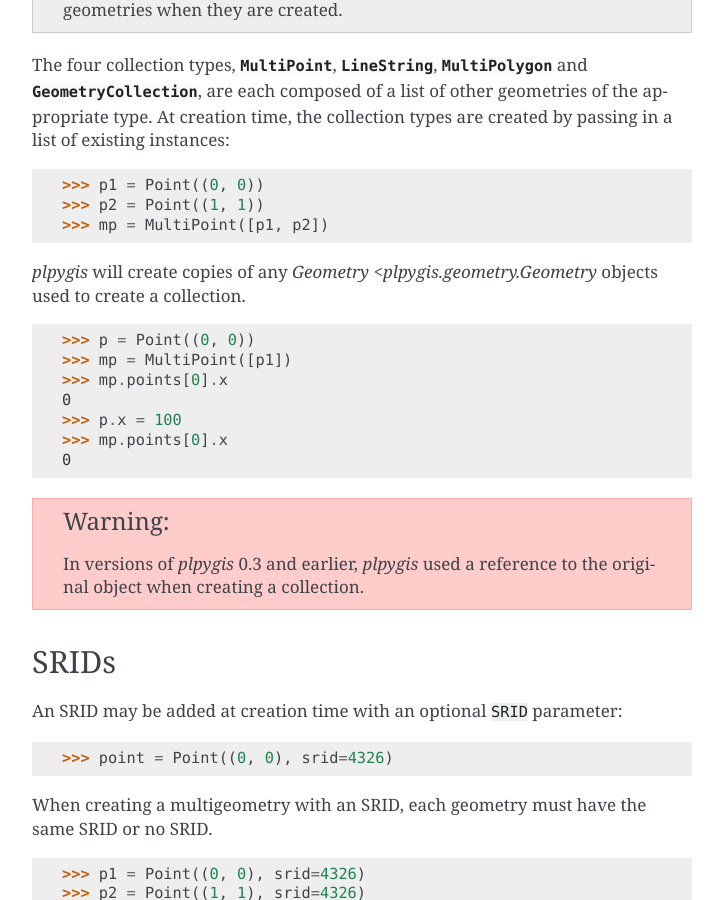
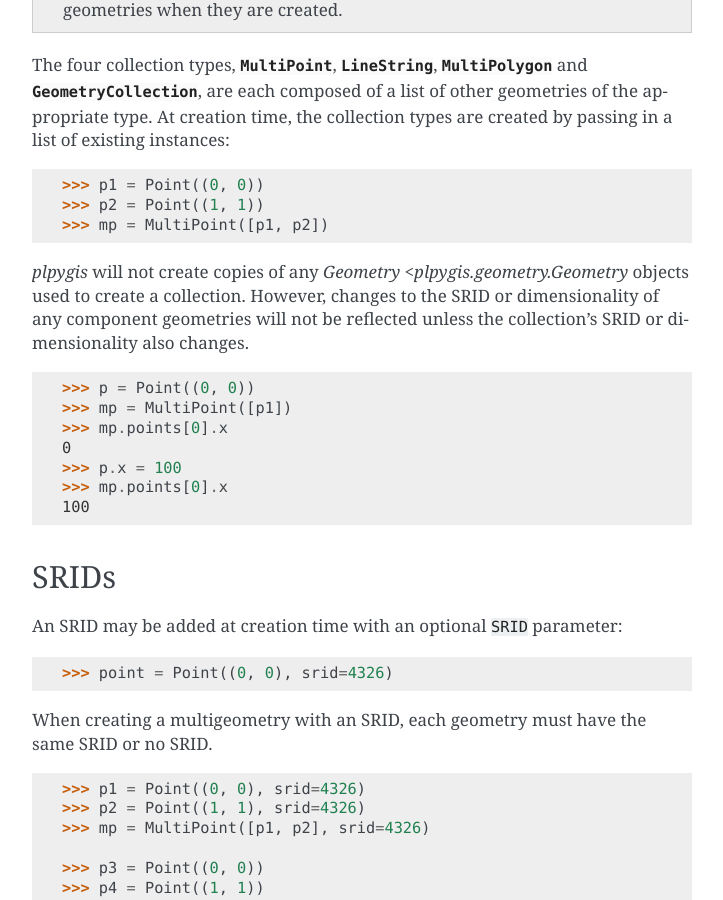
Before and after one commit to bosth/plpygis, a Sphinx documentation site: the page built from doc/source/subclasses.rst, in a window 1280 px wide and 900 px high, scrolled down 1201 px. Shown: the whole window, without its empty margins (388-1111 px from the left). Built offline with Sphinx 7.4.7, drawn with Linux system fonts in a browser that asks for light colours.

Commit message:
Revert idea of copying geometries when creating collections/multis

```diff
--- a/doc/source/subclasses.rst
+++ b/doc/source/subclasses.rst
@@ -55,7 +55,7 @@
     >>> p2 = Point((1, 1))
     >>> mp = MultiPoint([p1, p2])
 
-`plpygis` will create copies of any `Geometry <plpygis.geometry.Geometry` objects used to create a collection.
+`plpygis` will not create copies of any `Geometry <plpygis.geometry.Geometry` objects used to create a collection. However, changes to the SRID or dimensionality of any component geometries will not be reflected unless the collection's SRID or dimensionality also changes.
 
 .. code-block:: python
 
@@ -65,11 +65,7 @@
     0
     >>> p.x = 100
     >>> mp.points[0].x
-    0
-
-.. warning::
-
-   In versions of `plpygis` 0.3 and earlier, `plpygis` used a reference to the original object when creating a collection.
+    100
 
 SRIDs
 -----
```
Also changed, not shown: 2 other files.
